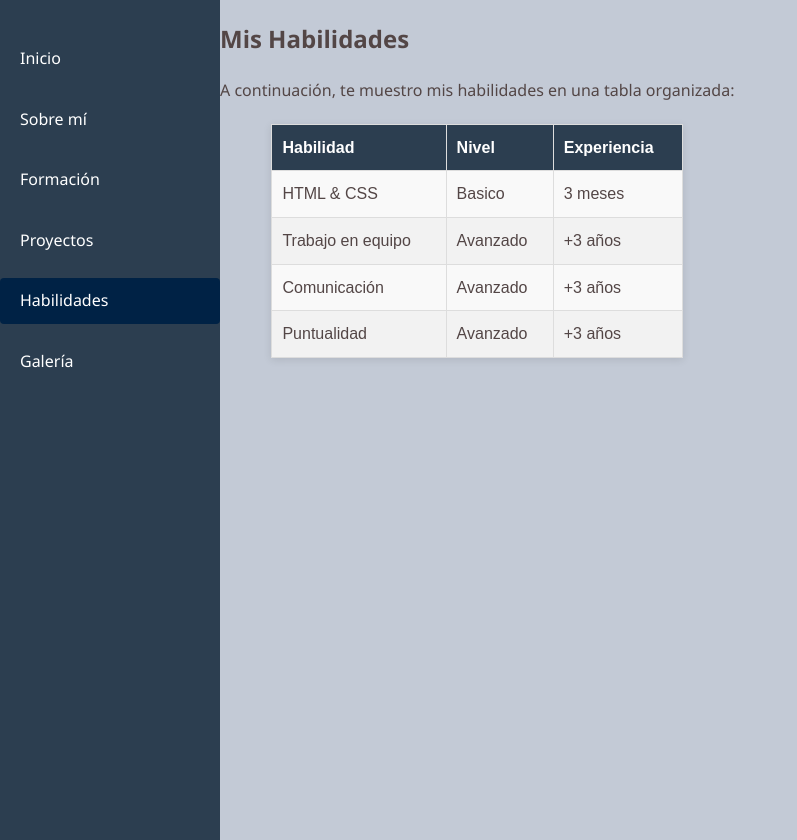
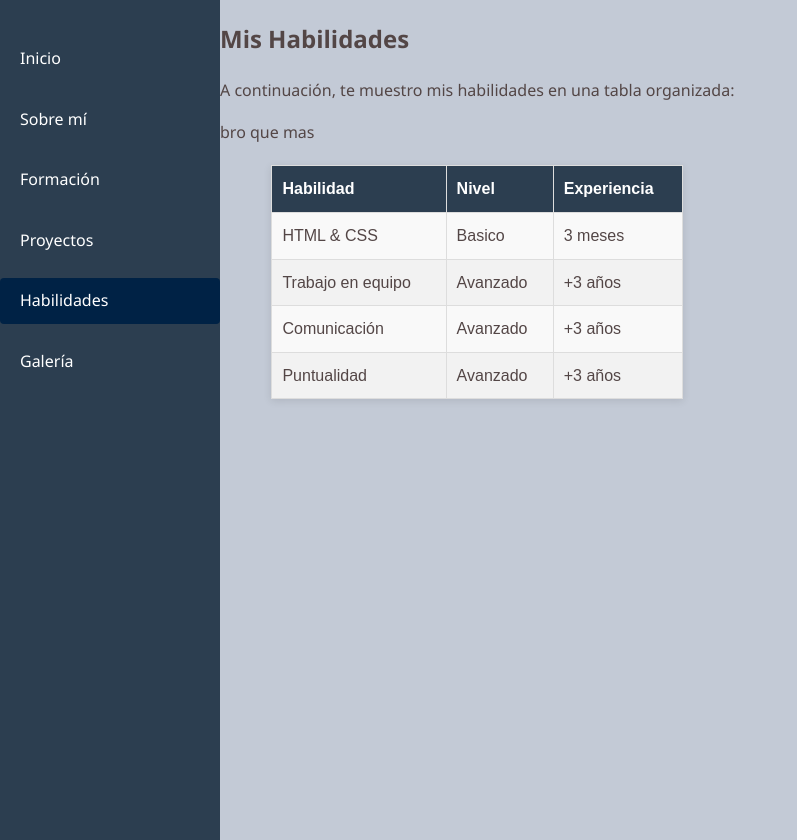
Before and after one commit to CamiloRuiz32/proyecto-portafolio-digital-camilo, a plain HTML site: page habilidades.html in a window 1280 px wide. Shown: the whole page, without its empty margins (0-797 px from the left). Drawn offline with Linux system fonts and the light colour scheme.

Commit message:
pagina-habilidades

```diff
--- a/habilidades.html
+++ b/habilidades.html
@@ -26,7 +26,7 @@
     <section class="habilidades">
       <h1>Mis Habilidades</h1>
       <p>A continuación, te muestro mis habilidades en una tabla organizada:</p>
-
+bro que mas
       <table border="1" class="tabla-habilidades">
         <thead>
           <tr>
```
